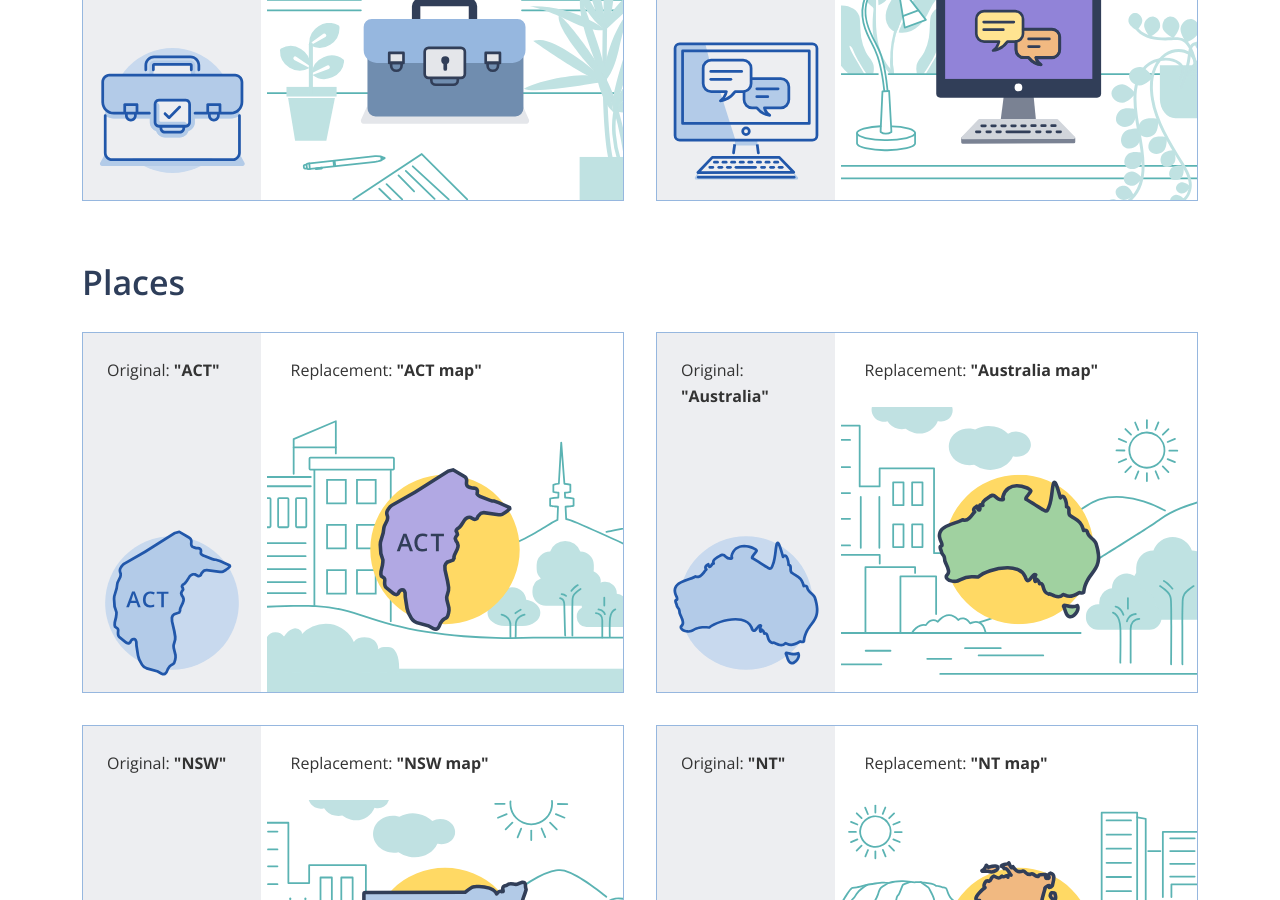
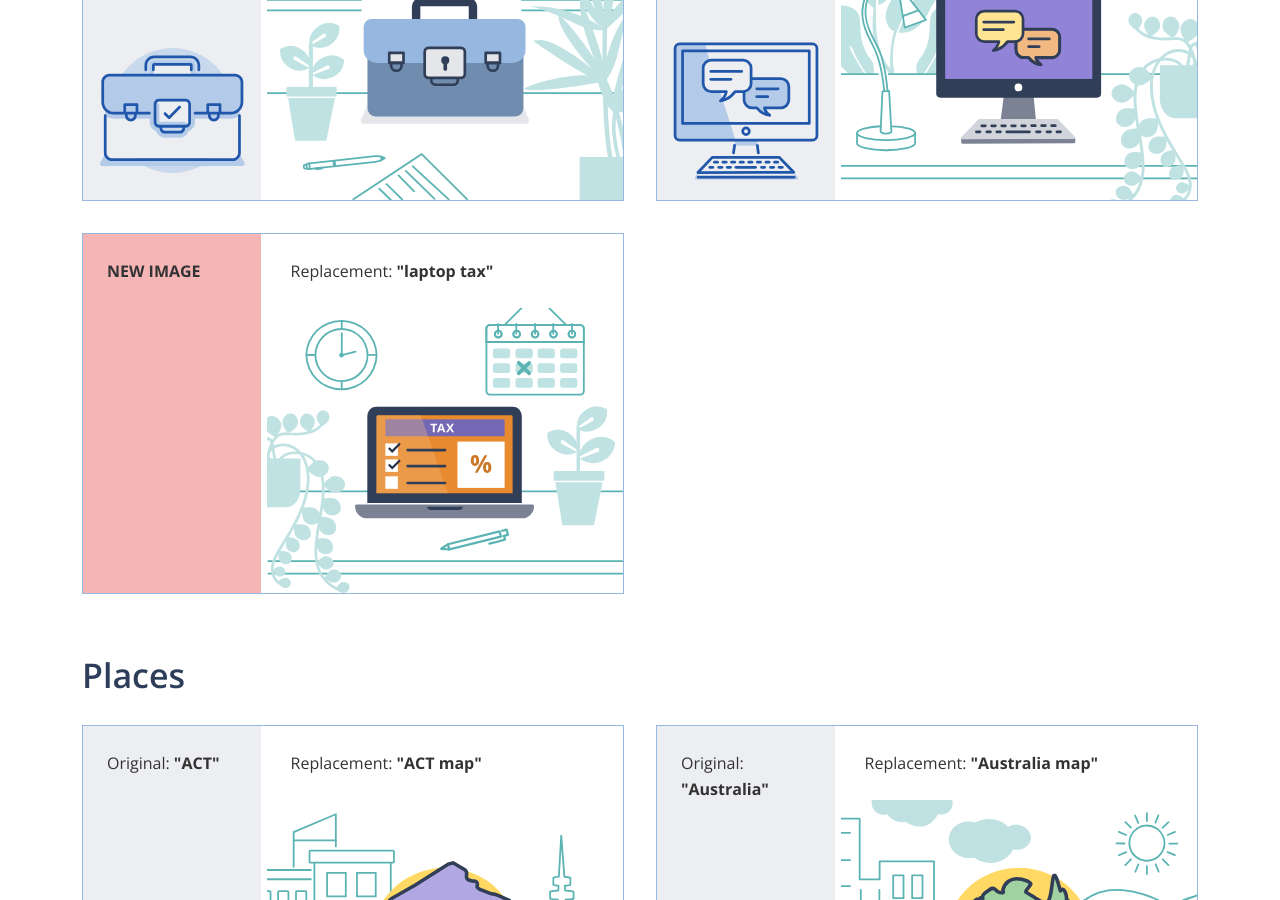
Before and after one commit to AUSGov/bga-refresh, a Jekyll site: the page built from image-library.html, in a window 1280 px wide and 900 px high, scrolled down 10061 px. Built offline with Jekyll 4.4.1, drawn with Linux system fonts in a browser that asks for light colours.

Commit message:
Adding tax illustration to the image library.

```diff
--- a/image-library.html
+++ b/image-library.html
@@ -1219,10 +1219,6 @@
 
 
 
-
-
-
-
             <div class="col-12 col-sm-6">
                 <div class="image-group">
 
@@ -1298,6 +1294,30 @@
 
                 </div>
             </div>
+
+
+            <div class="col-12 col-sm-6">
+                <div class="image-group">
+
+                        <div class="original-image new">
+                            <div class="title">
+                                <p><strong>NEW IMAGE</strong></p>
+                            </div>
+
+                        </div>
+
+                    <div class="library-image">
+                        <div class="title">
+                            <p>Replacement: <strong>"laptop tax"</strong></p>
+                        </div>
+                        <div class="image-wrapper">
+                            <img src="assets/refresh-illustrations/laptop-tax.svg" alt="">
+                        </div>
+                    </div>
+
+                </div>
+            </div>
+
 
 
 
```
Also changed, not shown: assets/refresh-illustrations/laptop-tax.svg (added).
